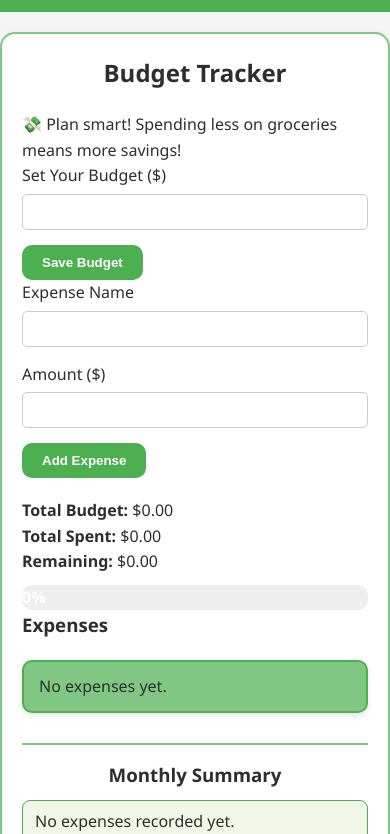
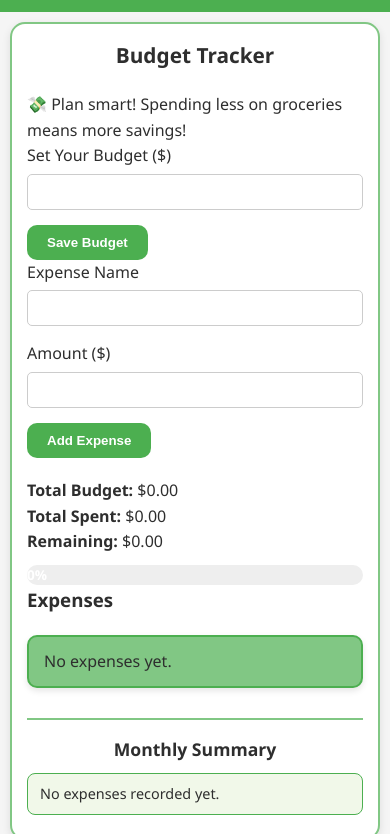
Before and after one commit to klee2187/use-it-or-lose-it, a plain HTML site: page budget.html in a window 390 px wide. Shown: the part 105-939 px from the top of the page. Drawn offline with Linux system fonts and the light colour scheme.

Commit message:
update to budget and profile

```diff
--- a/budget.html
+++ b/budget.html
@@ -22,9 +22,11 @@
       <li><a href="index.html">Home</a></li>
       <li><a href="inventory.html">Inventory</a></li>
       <li><a href="recipes.html">Recipes</a></li>
+      <li><a href="recipes-all.html">All Recipes</a></li>
+      <li><a href="favorites.html">Favorites</a></li>
       <li><a href="budget.html" class="active">Budget</a></li>
+      <li><a href="calendar.html">Calendar</a></li>
       <li><a href="profile.html">Profile</a></li>
-        <li><a href="calendar.html">Calendar</a></li>
     </ul>
   </nav>
 </header>
--- a/css/budget.css
+++ b/css/budget.css
@@ -1,40 +1,69 @@
+/* Budget container */
 .budget-box {
   background-color: var(--white);
   border: 2px solid var(--light-green);
   border-radius: 15px;
   padding: 20px;
   margin: 20px auto;
-  max-width: 700px;
+  max-width: 900px;
   box-shadow: 0 3px 8px rgba(0,0,0,0.1);
 }
 
-.budget-box h2 { text-align: center; margin-bottom: 20px; }
-
-.form-group { margin-bottom: 15px; display: flex; flex-direction: column; }
-.form-group label { margin-bottom: 5px; font-weight: 500; }
-.form-group input {
-  padding: 8px 10px; border-radius: 5px; border: 1px solid #ccc; font-size: 1rem;
+/* Title */
+.budget-box h2 {
+  text-align: center;
+  margin-bottom: 20px;
 }
 
+/* Form groups */
+.form-group {
+  margin-bottom: 15px;
+  display: flex;
+  flex-direction: column;
+}
+.form-group label {
+  margin-bottom: 5px;
+  font-weight: 500;
+}
+.form-group input {
+  padding: 8px 10px;
+  border-radius: 5px;
+  border: 1px solid #ccc;
+  font-size: 1rem;
+}
+
+/* Buttons */
 .budget-box button {
-  padding: 10px 20px; border-radius: 10px;
-  background-color: var(--green); color: var(--white);
-  font-weight: bold; border: none; cursor: pointer;
+  padding: 10px 20px;
+  border-radius: 10px;
+  background-color: var(--green);
+  color: var(--white);
+  font-weight: bold;
+  border: none;
+  cursor: pointer;
   transition: background 0.3s ease;
 }
-.budget-box button:hover { background-color: var(--dark-green); }
+.budget-box button:hover {
+  background-color: var(--dark-green);
+}
 
-.budget-summary { margin-top: 20px; }
+/* Summary section */
+.budget-summary {
+  margin-top: 20px;
+}
 
+/* Progress bar */
 .budget-progress {
-  width: 100%; height: 25px;
+  width: 100%;
+  height: 25px;
   background-color: #eee;
   border-radius: 10px;
   margin-top: 10px;
   position: relative;
 }
 #progressBar {
-  height: 100%; width: 0%;
+  height: 100%;
+  width: 0%;
   background-color: var(--accent-orange);
   border-radius: 10px;
   transition: width 0.5s ease;
@@ -43,9 +72,12 @@
   font-weight: bold;
   line-height: 25px;
 }
+.over-budget {
+  color: #c62828;
+  font-weight: bold;
+}
 
-.over-budget { color: #c62828; font-weight: bold; }
-
+/* Expense list */
 #expenseList {
   list-style: none;
   padding: 0;
@@ -57,25 +89,43 @@
   border-radius: 10px;
   padding: 12px 15px;
   margin-bottom: 12px;
-  display: flex; justify-content: space-between; align-items: center;
+  display: flex;
+  justify-content: space-between;
+  align-items: center;
   box-shadow: 0 3px 6px rgba(0,0,0,0.1);
 }
 .delete-expense {
-  background-color: #ff5252; border: none; color: white;
-  font-size: 0.9rem; border-radius: 6px;
-  padding: 6px 10px; cursor: pointer;
+  background-color: #ff5252;
+  border: none;
+  color: white;
+  font-size: 0.9rem;
+  border-radius: 6px;
+  padding: 6px 10px;
+  cursor: pointer;
   transition: background 0.2s ease;
 }
-.delete-expense:hover { background-color: #e53935; }
-.delete-expense:focus-visible { outline: 2px solid var(--accent-orange); outline-offset: 2px; }
+.delete-expense:hover {
+  background-color: #e53935;
+}
+.delete-expense:focus-visible {
+  outline: 2px solid var(--accent-orange);
+  outline-offset: 2px;
+}
 
+/* Monthly summary */
 .monthly-summary {
   margin-top: 30px;
   padding-top: 15px;
   border-top: 2px solid var(--light-green);
 }
-.monthly-summary h3 { text-align: center; margin-bottom: 10px; }
-#monthlySummaryList { list-style: none; padding: 0; }
+.monthly-summary h3 {
+  text-align: center;
+  margin-bottom: 10px;
+}
+#monthlySummaryList {
+  list-style: none;
+  padding: 0;
+}
 #monthlySummaryList li {
   background-color: #f1f8e9;
   border: 1px solid var(--green);
@@ -83,3 +133,37 @@
   padding: 8px 12px;
   margin-bottom: 8px;
 }
+
+/* Responsive layout */
+.budget-layout {
+  display: grid;
+  grid-template-columns: 1fr 1fr;
+  gap: 20px;
+}
+@media (max-width: 768px) {
+  .budget-layout {
+    grid-template-columns: 1fr; /* stack vertically */
+  }
+  .budget-progress {
+    height: 20px;
+  }
+  #progressBar {
+    font-size: 0.85rem;
+    line-height: 20px;
+  }
+}
+@media (max-width: 480px) {
+  .budget-box {
+    margin: 10px;
+    padding: 15px;
+  }
+  .budget-box h2 {
+    font-size: 1.3rem;
+  }
+  .monthly-summary h3 {
+    font-size: 1.1rem;
+  }
+  #monthlySummaryList li {
+    font-size: 0.9rem;
+  }
+}
--- a/js/budget.js
+++ b/js/budget.js
@@ -1,29 +1,34 @@
-document.addEventListener('DOMContentLoaded', () => {
-  const setBudgetForm = document.getElementById('setBudgetForm');
-  const budgetForm = document.getElementById('budgetForm');
-  const totalBudgetEl = document.getElementById('totalBudget');
-  const totalSpentEl = document.getElementById('totalSpent');
-  const remainingBudgetEl = document.getElementById('remainingBudget');
-  const expenseList = document.getElementById('expenseList');
-  const progressBar = document.getElementById('progressBar');
+import { initNavbarToggle } from "./utils.js";
+
+document.addEventListener("DOMContentLoaded", () => {
+  // ✅ Initialize hamburger menu
+  initNavbarToggle();
+
+  const setBudgetForm = document.getElementById("setBudgetForm");
+  const budgetForm = document.getElementById("budgetForm");
+  const totalBudgetEl = document.getElementById("totalBudget");
+  const totalSpentEl = document.getElementById("totalSpent");
+  const remainingBudgetEl = document.getElementById("remainingBudget");
+  const expenseList = document.getElementById("expenseList");
+  const progressBar = document.getElementById("progressBar");
   const progressContainer = progressBar.parentElement;
 
   // Monthly summary section
-  const monthlySummaryContainer = document.createElement('section');
-  monthlySummaryContainer.classList.add('monthly-summary');
+  const monthlySummaryContainer = document.createElement("section");
+  monthlySummaryContainer.classList.add("monthly-summary");
   monthlySummaryContainer.innerHTML = `
     <h3>Monthly Summary</h3>
     <ul id="monthlySummaryList"></ul>
   `;
-  document.querySelector('.budget-box').appendChild(monthlySummaryContainer);
-  const monthlySummaryList = document.getElementById('monthlySummaryList');
+  document.querySelector(".budget-box").appendChild(monthlySummaryContainer);
+  const monthlySummaryList = document.getElementById("monthlySummaryList");
 
-  let budget = parseFloat(localStorage.getItem('budget')) || 0;
-  let expenses = JSON.parse(localStorage.getItem('expenses')) || [];
+  let budget = parseFloat(localStorage.getItem("budget")) || 0;
+  let expenses = JSON.parse(localStorage.getItem("expenses")) || [];
 
   const saveData = () => {
-    localStorage.setItem('budget', budget);
-    localStorage.setItem('expenses', JSON.stringify(expenses));
+    localStorage.setItem("budget", budget);
+    localStorage.setItem("expenses", JSON.stringify(expenses));
   };
 
   const renderSummary = () => {
@@ -40,33 +45,33 @@ document.addEventListener('DOMContentLoaded', () => {
     progressBar.style.width = `${clampedPercent}%`;
     progressBar.textContent = `${Math.round(clampedPercent)}%`;
 
-    progressContainer.setAttribute('aria-valuenow', Math.round(clampedPercent));
-    progressContainer.setAttribute('aria-valuemin', '0');
-    progressContainer.setAttribute('aria-valuemax', '100');
-    progressContainer.setAttribute('aria-label', 'Budget usage');
+    progressContainer.setAttribute("aria-valuenow", Math.round(clampedPercent));
+    progressContainer.setAttribute("aria-valuemin", "0");
+    progressContainer.setAttribute("aria-valuemax", "100");
+    progressContainer.setAttribute("aria-label", "Budget usage");
 
     if (percent >= 100) {
-      progressBar.style.backgroundColor = '#c62828'; // red when over budget
-      remainingBudgetEl.classList.add('over-budget');
+      progressBar.style.backgroundColor = "#c62828"; // red when over budget
+      remainingBudgetEl.classList.add("over-budget");
     } else {
-      progressBar.style.backgroundColor = 'var(--accent-orange)';
-      remainingBudgetEl.classList.remove('over-budget');
+      progressBar.style.backgroundColor = "var(--accent-orange)";
+      remainingBudgetEl.classList.remove("over-budget");
     }
   };
 
   const renderExpenses = () => {
-    expenseList.innerHTML = '';
+    expenseList.innerHTML = "";
     if (expenses.length === 0) {
-      expenseList.innerHTML = '<li>No expenses yet.</li>';
+      expenseList.innerHTML = "<li>No expenses yet.</li>";
       return;
     }
     expenses.forEach((expense, index) => {
-      const li = document.createElement('li');
+      const li = document.createElement("li");
       li.innerHTML = `
         <span>${expense.name} — $${expense.amount.toFixed(2)}</span>
         <button class="delete-expense" aria-label="Delete ${expense.name}">Delete</button>
       `;
-      li.querySelector('.delete-expense').addEventListener('click', () => {
+      li.querySelector(".delete-expense").addEventListener("click", () => {
         expenses.splice(index, 1);
         saveData();
         renderSummary();
@@ -78,40 +83,40 @@ document.addEventListener('DOMContentLoaded', () => {
   };
 
   const renderMonthlySummary = () => {
-    monthlySummaryList.innerHTML = '';
+    monthlySummaryList.innerHTML = "";
     if (expenses.length === 0) {
-      monthlySummaryList.innerHTML = '<li>No expenses recorded yet.</li>';
+      monthlySummaryList.innerHTML = "<li>No expenses recorded yet.</li>";
       return;
     }
 
     const monthlyTotals = {};
     expenses.forEach(expense => {
       const date = expense.date ? new Date(expense.date) : new Date();
-      const key = `${date.getFullYear()}-${String(date.getMonth() + 1).padStart(2, '0')}`;
+      const key = `${date.getFullYear()}-${String(date.getMonth() + 1).padStart(2, "0")}`;
       if (!monthlyTotals[key]) monthlyTotals[key] = 0;
       monthlyTotals[key] += expense.amount;
     });
 
     Object.entries(monthlyTotals).forEach(([monthKey, total]) => {
-      const [year, month] = monthKey.split('-');
-      const monthName = new Date(year, month - 1).toLocaleString('default', { month: 'long' });
-      const li = document.createElement('li');
+      const [year, month] = monthKey.split("-");
+      const monthName = new Date(year, month - 1).toLocaleString("default", { month: "long" });
+      const li = document.createElement("li");
       li.textContent = `${monthName} ${year}: $${total.toFixed(2)}`;
       monthlySummaryList.appendChild(li);
     });
   };
 
-  setBudgetForm.addEventListener('submit', e => {
+  setBudgetForm.addEventListener("submit", e => {
     e.preventDefault();
-    budget = parseFloat(document.getElementById('budgetAmount').value);
+    budget = parseFloat(document.getElementById("budgetAmount").value);
     saveData();
     renderSummary();
   });
 
-  budgetForm.addEventListener('submit', e => {
+  budgetForm.addEventListener("submit", e => {
     e.preventDefault();
-    const name = document.getElementById('expenseName').value.trim();
-    const amount = parseFloat(document.getElementById('expenseAmount').value);
+    const name = document.getElementById("expenseName").value.trim();
+    const amount = parseFloat(document.getElementById("expenseAmount").value);
     if (!name || isNaN(amount)) return;
     expenses.push({ name, amount, date: new Date().toISOString() });
     saveData();
```
Also changed, not shown: css/profile.css (+18 -0 lines), js/profile.js (+28 -23 lines), profile.html (+1 -1 lines). Lines whose indentation alone changed are shown as unchanged.
